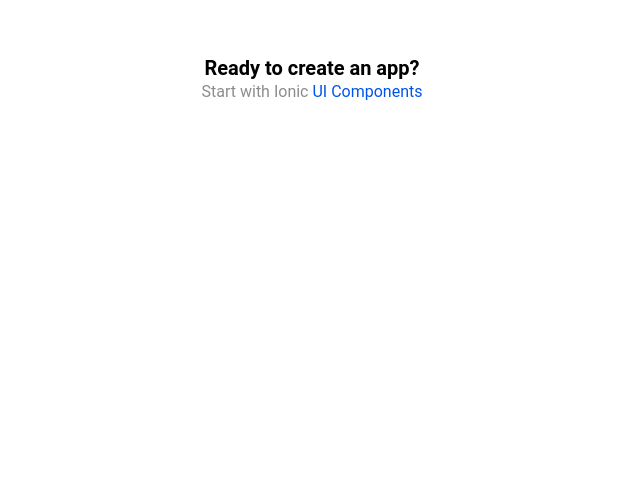
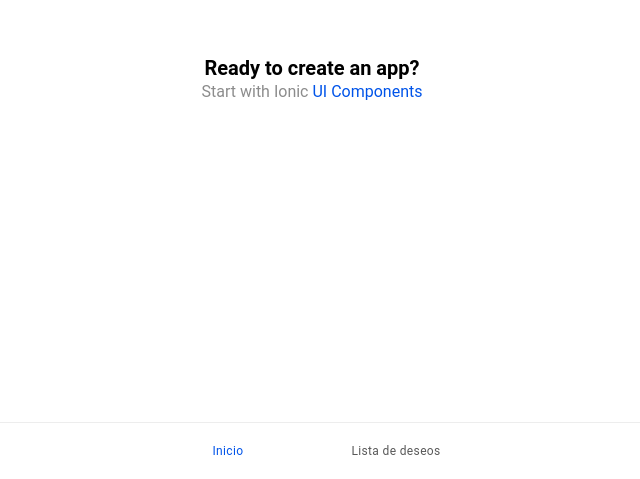
Before and after one commit to CarlosPavajeau/wishlist-io, a React (Vite) app: page /home in a window 1280 px wide. Shown: the part 321-800 px from the top of the page, without its empty margins (328-968 px from the left). Built offline with nearby package versions, Linux system fonts and the light colour scheme.

Commit message:
refactor: update routing and add wishlist tab in App component

```diff
--- a/src/App.tsx
+++ b/src/App.tsx
@@ -1,6 +1,6 @@
+import { IonApp, IonLabel, IonRouterOutlet, IonTabBar, IonTabButton, IonTabs, setupIonicReact } from '@ionic/react';
+import { IonReactRouter } from '@ionic/react-router';
 import { Redirect, Route } from 'react-router-dom';
-import { IonApp, IonRouterOutlet, setupIonicReact } from '@ionic/react';
-import { IonReactRouter } from '@ionic/react-router';
 import Home from './pages/Home';
 
 /* Core CSS required for Ionic components to work properly */
@@ -12,12 +12,12 @@ import '@ionic/react/css/structure.css';
 import '@ionic/react/css/typography.css';
 
 /* Optional CSS utils that can be commented out */
+import '@ionic/react/css/display.css';
+import '@ionic/react/css/flex-utils.css';
+import '@ionic/react/css/float-elements.css';
 import '@ionic/react/css/padding.css';
-import '@ionic/react/css/float-elements.css';
 import '@ionic/react/css/text-alignment.css';
 import '@ionic/react/css/text-transformation.css';
-import '@ionic/react/css/flex-utils.css';
-import '@ionic/react/css/display.css';
 
 /**
  * Ionic Dark Mode
@@ -38,14 +38,24 @@ setupIonicReact();
 const App: React.FC = () => (
   <IonApp>
     <IonReactRouter>
-      <IonRouterOutlet>
-        <Route exact path="/home">
-          <Home />
-        </Route>
-        <Route exact path="/">
-          <Redirect to="/home" />
-        </Route>
-      </IonRouterOutlet>
+      <IonTabs>
+        <IonRouterOutlet>
+          <Redirect exact path="/" to="/home" />
+          <Route path="/home" component={Home} exact />
+        </IonRouterOutlet>
+
+        <IonTabBar slot="bottom">
+          <IonTabButton tab="home" href="/home">
+            <IonLabel>Inicio</IonLabel>
+          </IonTabButton>
+
+          <IonTabButton tab="wishlist" href="/wishlist">
+            <IonLabel>
+              Lista de deseos
+            </IonLabel>
+          </IonTabButton>
+        </IonTabBar>
+      </IonTabs>
     </IonReactRouter>
   </IonApp>
 );
```
